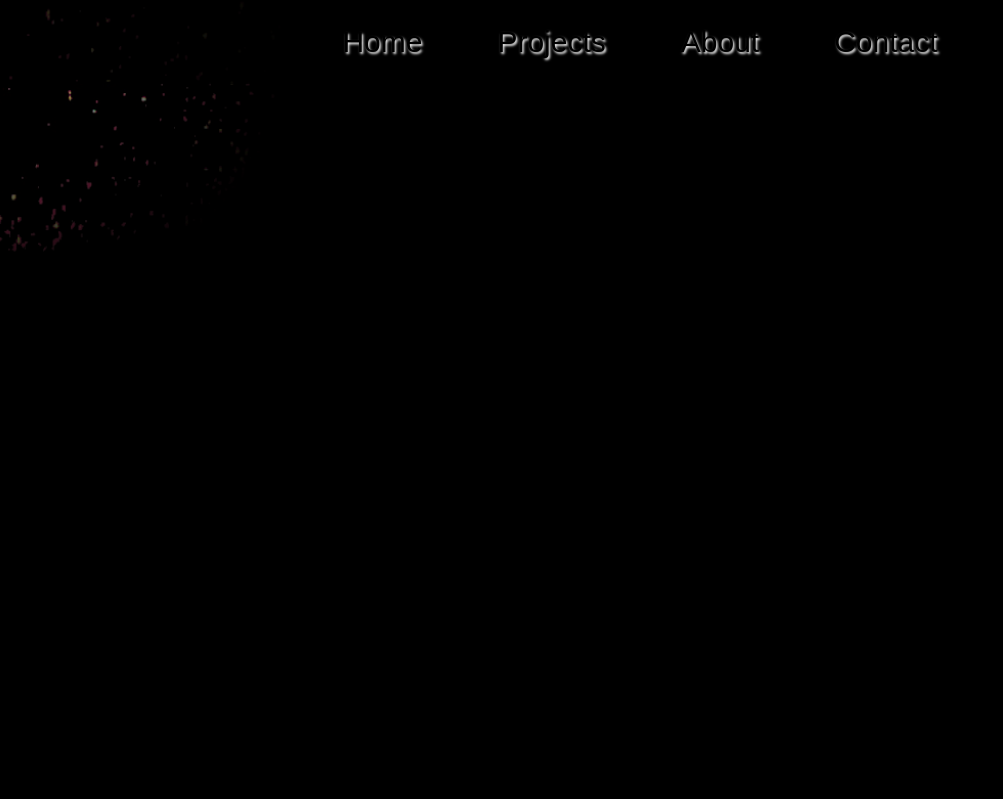
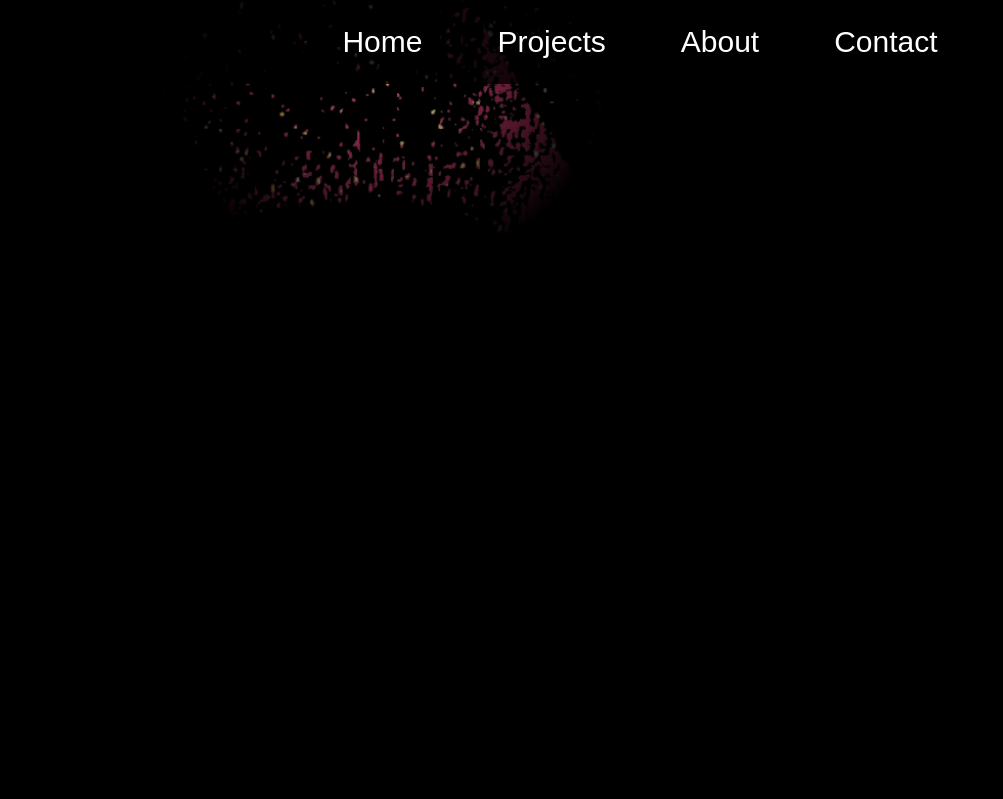
Before and after one commit to rssmj/glow-site, a plain HTML site: page index.html in a window 1280 px wide. Both pictures are taken after a click on the link "Home". Shown: the top 799 px of the page, without its empty margins (0-1003 px from the left). Drawn offline with Linux system fonts and the light colour scheme.

Commit message:
increase light

```diff
--- a/script.js
+++ b/script.js
@@ -1,42 +1,49 @@
 // Mouse tracking for the glowing light
+const bgOverlay = document.querySelector('.bg-overlay');
 const light = document.querySelector('.light');
-const bgOverlay = document.querySelector('.bg-overlay');
+const trail = document.querySelector('.trail');
+
+// Create a trail effect
+const trailCount = 25; // Number of trail elements
+const trails = [];
+
+for (let i = 0; i < trailCount; i++) {
+  const trail = document.createElement('div');
+  trail.className = 'trail';
+  document.body.appendChild(trail);
+  trails.push(trail);
+}
+
+// Function to update the position of the light and trails
+function updateLightPosition(x, y) {
+  light.style.left = `${x}px`;
+  light.style.top = `${y}px`;
+
+  // Update the background overlay to create a fading effect
+  bgOverlay.style.background = `radial-gradient(circle at ${x}px ${y}px, rgba(0, 0, 0, 0) 0%, rgba(0, 0, 0, 1) 20%)`;
+
+  // Update trail positions
+  trails.forEach((trail, index) => {
+    const trailX = x - index * 10; // Offset for trail effect
+    const trailY = y - index * 10; // Offset for trail effect
+    trail.style.left = `${trailX}px`;
+    trail.style.top = `${trailY}px`;
+    trail.style.opacity = 1 - index / trailCount; // Fade out effect
+  });
+}
 
 // Throttle function to limit the rate of mouse movement updates
-function throttle(func, limit) {
-  let lastFunc;
-  let lastRan;
-  return function () {
-    const context = this;
-    const args = arguments;
-    if (!lastRan) {
-      func.apply(context, args);
-      lastRan = Date.now();
-    } else {
-      clearTimeout(lastFunc);
-      lastFunc = setTimeout(function () {
-        if (Date.now() - lastRan >= limit) {
-          func.apply(context, args);
-          lastRan = Date.now();
-        }
-      }, limit - (Date.now() - lastRan));
-    }
-  };
-}
+let isThrottled = false;
 
-// Mouse movement event with throttling
-document.addEventListener(
-  'mousemove',
-  throttle((e) => {
-    const x = e.clientX;
-    const y = e.clientY;
-    light.style.left = `${x}px`;
-    light.style.top = `${y}px`;
-
-    // Update the background overlay to create a fading effect
-    bgOverlay.style.background = `radial-gradient(circle at ${x}px ${y}px, rgba(0, 0, 0, 0) 0%, rgba(0, 0, 0, 1) 20%)`;
-  }, 16)
-); // Throttle to ~60fps
+document.addEventListener('mousemove', (e) => {
+  if (!isThrottled) {
+    updateLightPosition(e.clientX, e.clientY);
+    isThrottled = true;
+    requestAnimationFrame(() => {
+      isThrottled = false;
+    });
+  }
+});
 
 window.addEventListener('deviceorientation', (event) => {
   if (event.beta !== null && event.gamma !== null) {
@@ -45,19 +52,15 @@ window.addEventListener('deviceorientation', (event) => {
 
     // Calculate new position based on orientation with increased sensitivity
     const newX = Math.min(
-      Math.max((y + 90) * (window.innerWidth / 180) * 1.5, 0), // Increased multiplier for more movement
+      Math.max((y + 90) * (window.innerWidth / 180) * 2, 0), // Increased multiplier for more movement
       window.innerWidth
     );
     const newY = Math.min(
-      Math.max((90 - x) * (window.innerHeight / 180) * 1.5, 0), // Increased multiplier for more movement
+      Math.max((90 - x) * (window.innerHeight / 180) * 2, 0), // Increased multiplier for more movement
       window.innerHeight
     );
 
-    light.style.left = `${newX}px`;
-    light.style.top = `${newY}px`;
-
-    // Update the background overlay to create a fading effect
-    bgOverlay.style.background = `radial-gradient(circle at ${newX}px ${newY}px, rgba(0, 0, 0, 0) 0%, rgba(0, 0, 0, 1) 20%)`;
+    updateLightPosition(newX, newY);
   }
 });
 
--- a/styles.css
+++ b/styles.css
@@ -23,16 +23,32 @@ body {
 ========================================= */
 .light {
   position: absolute;
-  width: 300px; /* Adjusted size for a more flashlight-like effect */
-  height: 300px;
+  width: 750px; /* Adjusted size for a more flashlight-like effect */
+  height: 750px;
   background: radial-gradient(circle, rgb(0, 0, 0), rgb(0, 0, 0) 1%);
   border-radius: 50%;
   pointer-events: none;
   mix-blend-mode: screen; /* Blend light with background */
   transform: translate(-50%, -50%);
-  z-index: 3; /* Set index above the background overlay layer */
-  transition: transform 1s ease-in-out;
+  z-index: 4; /* Set index above the background overlay layer */
+  transition: transform 0.5s ease-in-out;
   filter: blur(100px); /* Add blur for a glowing effect */
+}
+
+/* Trail effect */
+.trail {
+  position: absolute;
+  width: 500px; /* Size of the trail */
+  height: 500px; /* Size of the trail */
+  background: radial-gradient(
+    circle,
+    rgba(255, 255, 255, 0),
+    rgba(255, 255, 255, 0) 1%
+  );
+  border-radius: 50%;
+  pointer-events: none;
+  transition: opacity 0.5s ease; /* Smooth fade out */
+  z-index: 3; /* Below the light but above the background */
 }
 
 /* =========================================
@@ -69,16 +85,16 @@ body {
 }
 
 .navbar a {
-  color: #000000;
+  color: #ffffff;
   text-decoration: none;
   font-size: 30px;
-  transition: color 0.5s ease-in-out;
-  text-shadow: 1.5px 1.5px 2.5px rgb(255, 255, 255);
+  transition: color 0.25s ease-in-out;
+  text-shadow: 1.5px 1.5px 2.5px rgb(0, 0, 0);
 }
 
 .navbar a:hover {
-  color: #ff0073;
-  text-shadow: 1.5px 1.5px 2.5px rgb(255, 0, 200);
+  color: #ff0062;
+  text-shadow: 1.5px 1.5px 2.5px rgb(255, 0, 132);
 }
 
 /* =========================================
@@ -106,6 +122,7 @@ section {
   background: url('circuit-board.png') no-repeat center center fixed;
   background-size: cover;
   filter: brightness(1);
+  z-index: 0; /* Ensure content is above the section background */
 }
 
 #section1 {
@@ -185,7 +202,12 @@ section {
   }
 
   .light {
-    width: 175px;
-    height: 175px;
+    width: 300px;
+    height: 300px;
+  }
+
+  .trail {
+    width: 250px;
+    height: 250px;
   }
 }
```
